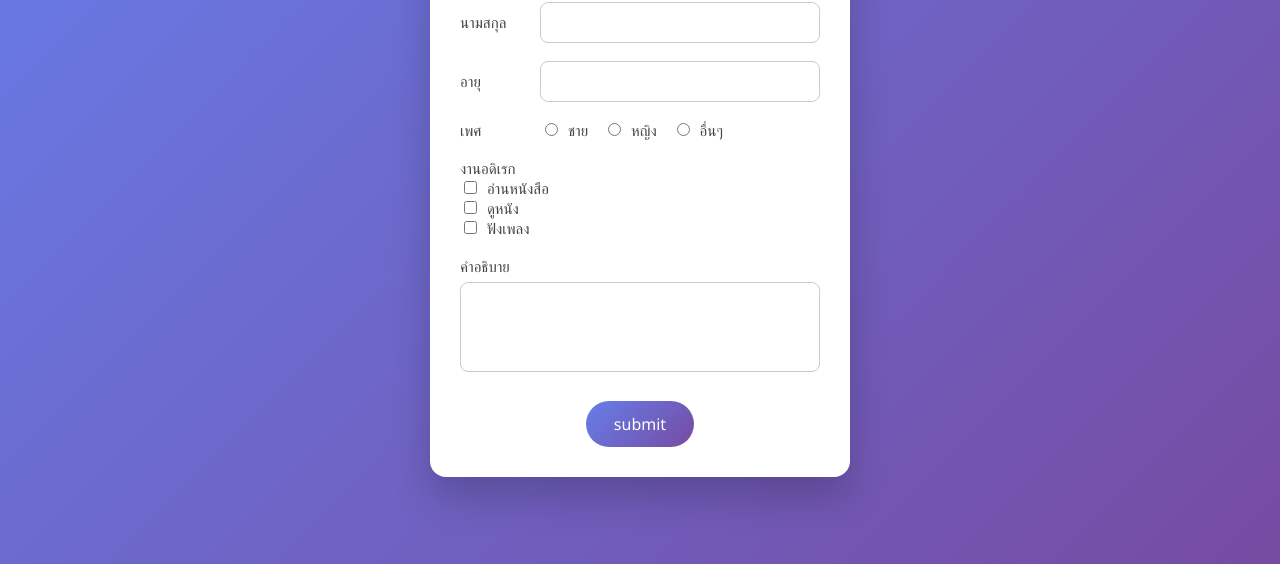
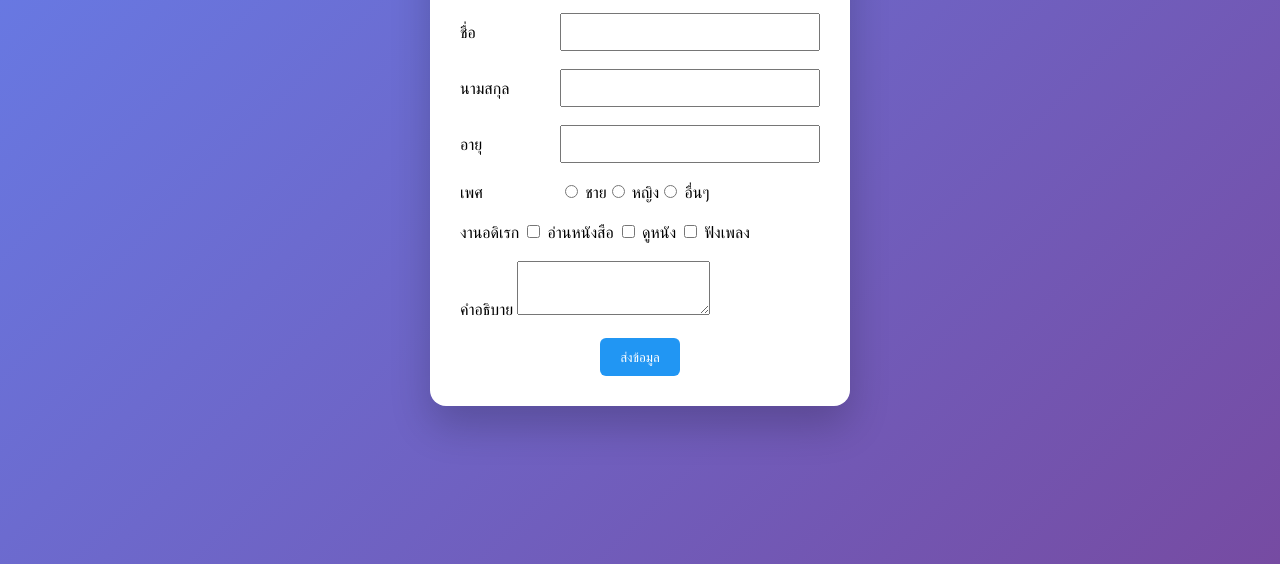
Before and after one commit to siwakornsaengwiroon/241-820-2568, a website: page Fontend/index.html in a window 1280 px wide. Shown: the part 236-800 px from the top of the page. Drawn offline with nearby package versions, Linux system fonts and the light colour scheme.

Commit message:
frontdend

```diff
--- a/Fontend/#style.css
+++ b/Fontend/#style.css
@@ -1,136 +1,145 @@
-/* reset + font */
+/* นำเข้าฟอนต์ Prompt */
+@import url('https://fonts.googleapis.com/css2?family=Prompt:wght@300;400;600&display=swap');
+
 * {
     box-sizing: border-box;
-  font-family: 'Segoe UI', Tahoma, sans-serif;
 }
 
-/* พื้นหลัง */
 body {
     margin: 0;
+    padding: 0;
+    font-family: 'Prompt', sans-serif;
+    background: linear-gradient(135deg, #0f2027, #203a43, #2c5364);
     min-height: 100vh;
-  background: linear-gradient(135deg, #667eea, #764ba2);
     display: flex;
     justify-content: center;
     align-items: center;
+    color: #fff;
 }
 
-/* กล่องฟอร์ม */
+/* Container */
 .container {
-  background: linear-gradient(180deg, #ffffff, #f4f6ff);
-  width: 420px;
-  padding: 32px;
+    background: rgba(255, 255, 255, 0.05);
+    backdrop-filter: blur(15px);
+    -webkit-backdrop-filter: blur(15px);
+    width: 100%;
+    max-width: 480px;
+    padding: 40px;
     border-radius: 20px;
-  box-shadow:
-    0 20px 40px rgba(0, 0, 0, 0.25),
-    inset 0 1px 0 rgba(255, 255, 255, 0.6);
+    border: 1px solid rgba(255, 255, 255, 0.1);
+    box-shadow: 0 8px 32px 0 rgba(0, 0, 0, 0.37);
 }
 
-/* หัวข้อ */
+/* Header */
 .header {
     text-align: center;
     font-size: 28px;
-  font-weight: bold;
-  color: #4a4a4a;
-  margin-bottom: 26px;
-  text-shadow: 0 2px 4px rgba(0,0,0,0.15);
+    font-weight: 700;
+    margin-bottom: 30px;
+    text-transform: uppercase;
+    letter-spacing: 2px;
+    background: linear-gradient(to right, #00c6ff, #0072ff);
+    -webkit-background-clip: text;
+    -webkit-text-fill-color: transparent;
 }
 
-/* flex */
+/* Layout */
 .flex {
     display: flex;
     align-items: center;
-  gap: 12px;
+    flex-wrap: wrap;
+    gap: 10px;
 }
 
-/* ช่องกรอก */
 .form-input {
-  margin-bottom: 18px;
-  font-size: 15px;
-  color: #333;
+    margin-bottom: 20px;
 }
 
-/* label ซ้าย */
 .header-form {
     width: 80px;
-  font-weight: 600;
-  color: #667eea;
+    color: #ccc;
 }
 
-/* input + textarea */
-.form,
-textarea {
-  flex: 1;
-  padding: 10px 14px;
-  border-radius: 10px;
-  border: 1px solid #ccc;
-  outline: none;
-  font-size: 14px;
-  background: #fff;
-  box-shadow: inset 0 2px 4px rgba(0,0,0,0.1);
-  transition: 0.25s ease;
+/* Input */
+.form {
+    flex-grow: 1;
+    background: rgba(0, 0, 0, 0.2);
+    border: none;
+    border-bottom: 2px solid rgba(255, 255, 255, 0.2);
+    padding: 10px;
+    color: #fff;
+    font-size: 16px;
 }
 
+.form:focus {
+    outline: none;
+    border-bottom: 2px solid #00c6ff;
+}
+
+/* Textarea */
 textarea {
     width: 100%;
-  height: 90px;
-  resize: none;
-  margin-top: 6px;
+    background: rgba(0, 0, 0, 0.2);
+    border: 1px solid rgba(255, 255, 255, 0.2);
+    border-radius: 10px;
+    padding: 10px;
+    color: #fff;
 }
 
-/* focus effect */
-.form:focus,
-textarea:focus {
-  border-color: #764ba2;
-  box-shadow:
-    0 0 0 3px rgba(118, 75, 162, 0.25),
-    inset 0 2px 4px rgba(0,0,0,0.1);
+/* Radio / Checkbox */
+input[type="radio"],
+input[type="checkbox"] {
+    accent-color: #00c6ff;
 }
 
-/* gender */
-.gender .flex {
-  gap: 14px;
+/* Button */
+.center {
+    text-align: center;
+    margin-top: 20px;
 }
 
-/* radio + checkbox */
-input[type="radio"],
-input[type="checkbox"] {
-  margin-right: 6px;
-  accent-color: #764ba2;
+.button {
+    background: linear-gradient(90deg, #00c6ff, #0072ff);
+    color: white;
+    border: none;
+    padding: 12px 40px;
+    font-size: 16px;
+    border-radius: 50px;
+    cursor: pointer;
+    transition: 0.3s;
 }
 
-/* จัดกลาง */
-.center {
-  text-align: center;
-  margin-top: 28px;
+.button:hover {
+    transform: translateY(-2px);
 }
 
-/* ปุ่ม */
-.button {
-  background: linear-gradient(135deg, #667eea, #764ba2);
-  color: white;
-  border: none;
-  padding: 14px 36px;
-  font-size: 16px;
-  font-weight: bold;
-  border-radius: 40px;
-  cursor: pointer;
-  box-shadow:
-    0 10px 25px rgba(102, 126, 234, 0.5),
-    inset 0 -2px 0 rgba(0,0,0,0.2);
-  transition: 0.3s ease;
+/* ================= */
+/* Message FIXED */
+/* ================= */
+
+.message {
+    padding: 12px;
+    border-radius: 10px;
+    margin-bottom: 15px;
+    font-weight: 500;
+    display: none;
+    text-align: center;
 }
 
-/* hover */
-.button:hover {
-  transform: translateY(-3px);
-  box-shadow:
-    0 15px 35px rgba(118, 75, 162, 0.6),
-    inset 0 -2px 0 rgba(0,0,0,0.25);
+/* Success */
+.message.success {
+    display: block;
+    background: rgba(76, 175, 80, 0.15);
+    color: #4CAF50;
+    border: 1px solid #4CAF50;
+    box-shadow: 0 0 10px rgba(76,175,80,0.5);
 }
 
-/* active */
-.button:active {
-  transform: translateY(0);
-  box-shadow:
-    0 6px 15px rgba(102, 126, 234, 0.4);
+/* Error */
+.message.danger {
+    display: block;
+    background: rgba(244, 67, 54, 0.15);
+    color: #f44336;
+    border: 1px solid #f44336;
+    box-shadow: 0 0 10px rgba(244,67,54,0.5);
 }
--- a/Fontend/index.html
+++ b/Fontend/index.html
@@ -1,5 +1,5 @@
 <!DOCTYPE html>
-<html lang="en">
+<html lang="th">
 <head>
 <meta charset="UTF-8">
 <meta name="viewport" content="width=device-width, initial-scale=1.0">
@@ -25,7 +25,7 @@
   width: 420px;
   padding: 30px;
   border-radius: 16px;
-      box-shadow: 0 20px 40px rgba(0, 0, 0, 0.2);
+  box-shadow: 0 20px 40px rgba(0,0,0,0.2);
 }
 
 .header {
@@ -33,7 +33,6 @@
   font-weight: bold;
   text-align: center;
   margin-bottom: 25px;
-      color: #4a4a4a;
 }
 
 .flex {
@@ -43,110 +42,107 @@
 
 .form-input {
   margin-bottom: 18px;
-      font-size: 15px;
-      color: #444;
 }
 
 .header-form {
-      width: 80px;
-      font-weight: 500;
+  width: 100px;
 }
 
-    .form,
-    textarea {
+.form, textarea {
   flex: 1;
-      padding: 10px 12px;
-      border-radius: 8px;
-      border: 1px solid #ccc;
-      outline: none;
-      font-size: 14px;
-      transition: 0.2s;
-    }
-
-    textarea {
-      width: 100%;
-      height: 90px;
-      resize: none;
-      margin-top: 6px;
-    }
-
-    .form:focus,
-    textarea:focus {
-      border-color: #667eea;
-      box-shadow: 0 0 0 2px rgba(102, 126, 234, 0.2);
-    }
-
-    .gender .flex {
-      gap: 15px;
-    }
-
-    input[type="radio"],
-    input[type="checkbox"] {
-      margin-right: 6px;
-      accent-color: #667eea;
+  padding: 8px;
 }
 
 .center {
   text-align: center;
-      margin-top: 25px;
 }
 
+/* ปุ่ม */
 .button {
-      background: linear-gradient(135deg, #667eea, #764ba2);
+  padding: 10px 20px;
+  cursor: pointer;
+  background: #2196F3;
   color: white;
   border: none;
-      padding: 12px 28px;
-      font-size: 16px;
-      border-radius: 30px;
-      cursor: pointer;
-      transition: 0.3s;
+  border-radius: 6px;
 }
 
-    .button:hover {
-      transform: translateY(-2px);
-      box-shadow: 0 8px 20px rgba(102, 126, 234, 0.4);
+/* กล่อง message */
+.message {
+  padding: 10px;
+  border-radius: 6px;
+  margin-bottom: 15px;
+  display: none;
 }
 
-    .button:active {
-      transform: translateY(0);
-      box-shadow: none;
+.message.success {
+  background-color: #4CAF50;
+  color: white;
+  display: block;
 }
+
+.message.danger {
+  background-color: #f44336;
+  color: white;
+  display: block;
+}
+
 </style>
+
 </head>
+<body>
 
-<body>
 <div class="container">
+
 <div class="header">Register Form</div>
 
 <div class="flex form-input">
 <div class="header-form">ชื่อ</div>
-      <input class="form" name="firstname" type="text">
+<input class="form" name="firstName" type="text">
 </div>
 
 <div class="flex form-input">
 <div class="header-form">นามสกุล</div>
-      <input class="form" name="lastname" type="text">
+<input class="form" name="lastName" type="text">
 </div>
 
 <div class="flex form-input">
 <div class="header-form">อายุ</div>
-      <input class="form" name="age" type="number" min="0" max="100">
+<input class="form" name="age" type="number">
 </div>
 
-    <div class="flex gender form-input">
+<div class="flex form-input">
 <div class="header-form">เพศ</div>
-      <div class="flex">
-        <div><input name="gender" type="radio"> ชาย</div>
-        <div><input name="gender" type="radio"> หญิง</div>
-        <div><input name="gender" type="radio"> อื่นๆ</div>
-      </div>
+
+<label>
+<input name="gender" type="radio" value="ชาย"> ชาย
+</label>
+
+<label>
+<input name="gender" type="radio" value="หญิง"> หญิง
+</label>
+
+<label>
+<input name="gender" type="radio" value="อื่นๆ"> อื่นๆ
+</label>
+
 </div>
 
 <div class="form-input">
 งานอดิเรก
-      <div><input name="interest" type="checkbox"> อ่านหนังสือ</div>
-      <div><input name="interest" type="checkbox"> ดูหนัง</div>
-      <div><input name="interest" type="checkbox"> ฟังเพลง</div>
+
+<label>
+<input name="interests" type="checkbox" value="อ่านหนังสือ"> อ่านหนังสือ
+</label>
+
+<label>
+<input name="interests" type="checkbox" value="ดูหนัง"> ดูหนัง
+</label>
+
+<label>
+<input name="interests" type="checkbox" value="ฟังเพลง"> ฟังเพลง
+</label>
+
 </div>
 
 <div class="form-input">
@@ -154,9 +150,64 @@
 <textarea name="description"></textarea>
 </div>
 
+<!-- ✅ message อยู่เหนือปุ่ม -->
+<div id="message" class="message"></div>
+
 <div class="center">
-      <button class="button">submit</button>
+<button onclick="submitData()" class="button">ส่งข้อมูล</button>
 </div>
+
 </div>
+
+<script src="https://cdn.jsdelivr.net/npm/axios/dist/axios.min.js"></script>
+
+<script>
+const submitData = async () => {
+
+    let firstNameDOM = document.querySelector('input[name=firstName]')
+    let lastNameDOM = document.querySelector('input[name=lastName]')
+    let ageDOM = document.querySelector('input[name=age]')
+    let genderDOM = document.querySelector('input[name=gender]:checked')
+    let interestsDOM = document.querySelectorAll('input[name=interests]:checked')
+    let descriptionDOM = document.querySelector('textarea[name=description]')
+
+    let messageDOM = document.getElementById('message')
+
+    try {
+
+        let interests = ''
+
+        interestsDOM.forEach((item, index) => {
+            interests += item.value
+            if (index !== interestsDOM.length - 1) {
+                interests += ', '
+            }
+        })
+
+        const userData = {
+            firstName: firstNameDOM.value,
+            lastName: lastNameDOM.value,
+            age: parseInt(ageDOM.value),
+            gender: genderDOM ? genderDOM.value : null,
+            interests: interests,
+            description: descriptionDOM.value
+        }
+
+        const response = await axios.post(
+            'http://localhost:8000/users',
+            userData
+        )
+
+        messageDOM.innerText = 'บันทึกข้อมูลสำเร็จ'
+        messageDOM.className = 'message success'
+
+    } catch (error) {
+
+        messageDOM.innerText = 'เกิดข้อผิดพลาดในการบันทึกข้อมูล'
+        messageDOM.className = 'message danger'
+    }
+}
+</script>
+
 </body>
 </html>
```
Also changed, not shown: Fontend/connect.html (added, +59 -0 lines), Fontend/index.js (+79 -21 lines). Lines whose indentation alone changed are shown as unchanged.
